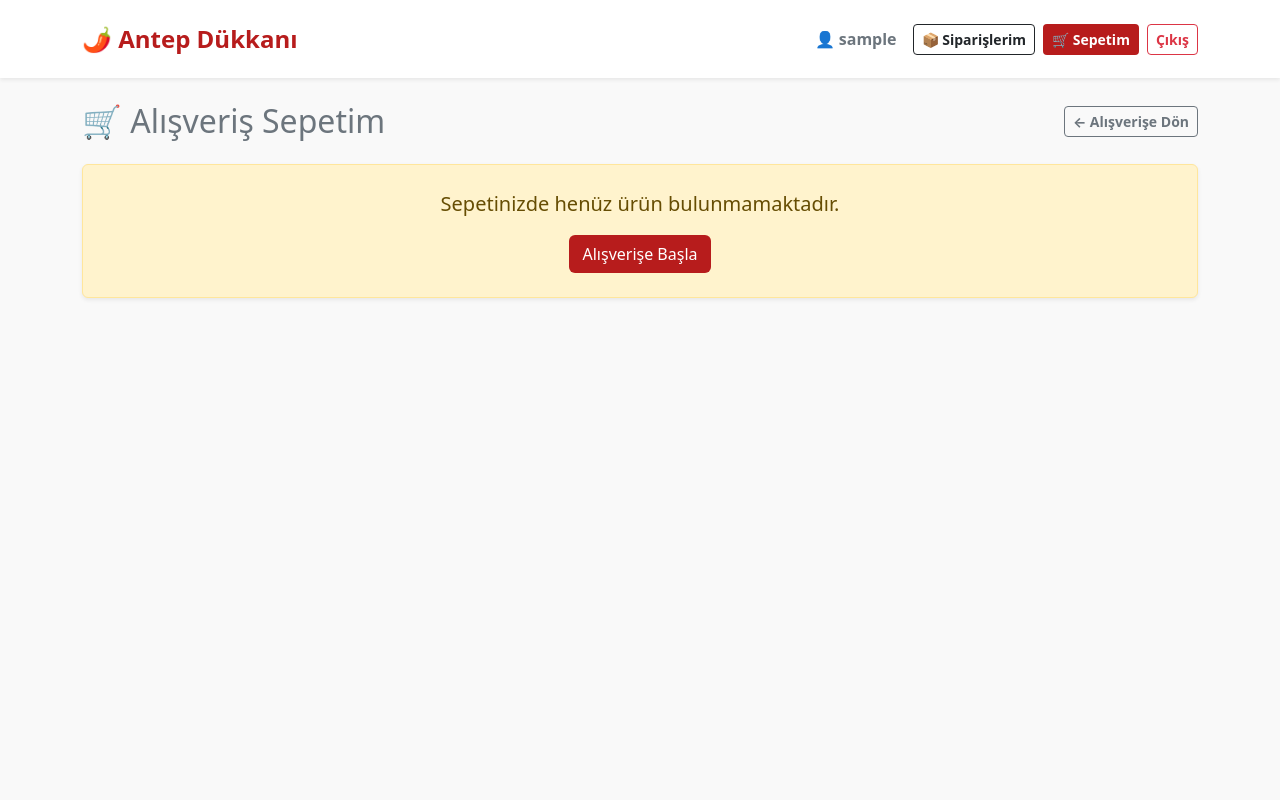
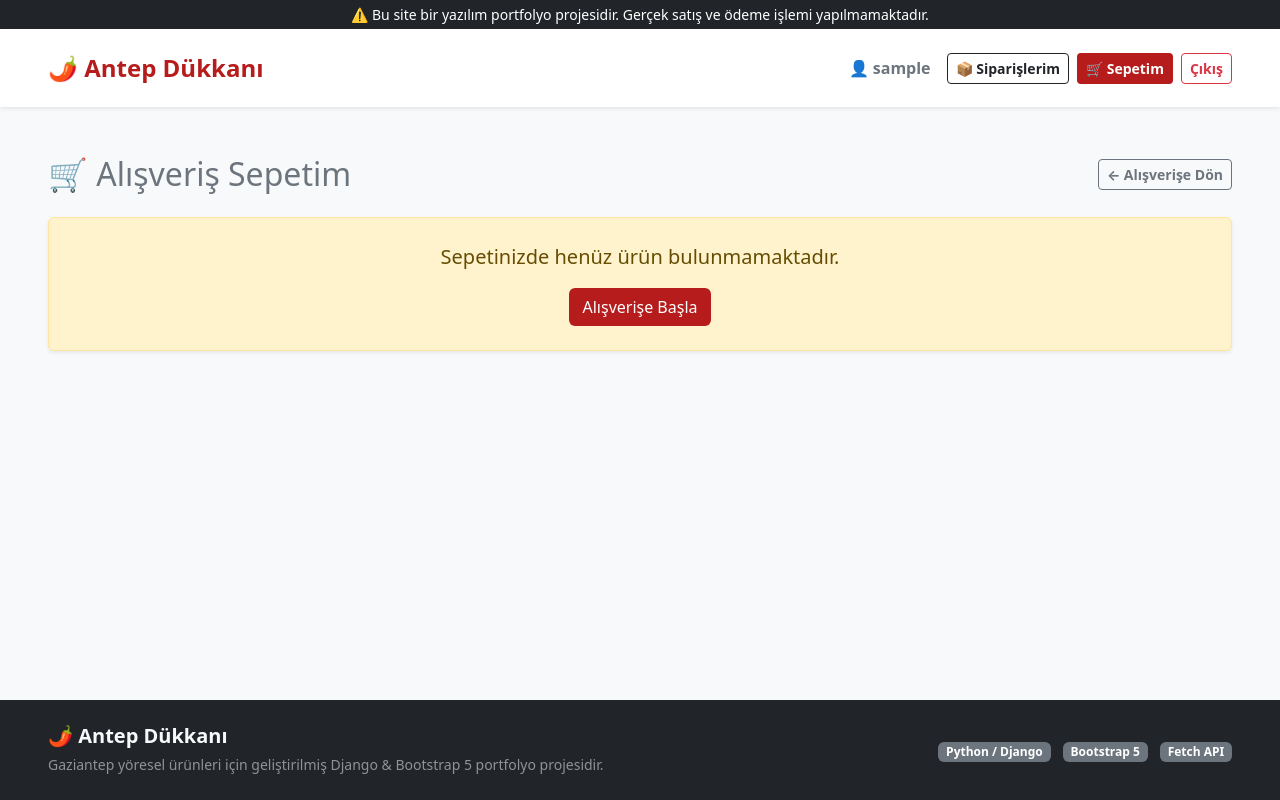
Before and after one commit to Dilara297/antep-vitrin, a Django app: page /sepet/detay/ in a window 1280 px wide. Run offline with Django 5.2, Linux system fonts and the light colour scheme; the visitor is signed in with stand-in values (Sample User, id 1); data that the repository does not hold is empty.

Commit message:
feat: refine UI layout, add cart quantity controls, and add portfolio disclaimers

```diff
--- /dev/null
+++ b/antep_vitrin/requirements.txt
@@ -0,0 +1,5 @@
+asgiref==3.13.0
+Django==6.1.3
+pillow==13.0.0
+sqlparse==0.6.1
+tzdata==2026.6
--- a/antep_vitrin/sepet/views.py
+++ b/antep_vitrin/sepet/views.py
@@ -72,13 +72,16 @@ def sepetten_cikar(request, urun_id):
     if not sepet_urunu:
         return JsonResponse({'hata': 'Bu ürün sepetinizde yok.'}, status=404)
 
-    if sepet_urunu.adet > 1:
+    tumu = request.GET.get('tumu')
+
+    if tumu == '1' or sepet_urunu.adet <= 1:
+        urun_ismi = sepet_urunu.urun.isim
+        sepet_urunu.delete()
+        mesaj = f'{urun_ismi} sepetten tamamen çıkarıldı.'
+    else:
         sepet_urunu.adet -= 1
         sepet_urunu.save()
         mesaj = f'{sepet_urunu.urun.isim} adedi 1 azaltıldı. Kalan adet: {sepet_urunu.adet}'
-    else:
-        sepet_urunu.delete()
-        mesaj = f'{sepet_urunu.urun.isim} sepetten tamamen çıkarıldı.'
 
     return JsonResponse({'mesaj': mesaj})
 
--- a/antep_vitrin/vitrin/templates/base.html
+++ b/antep_vitrin/vitrin/templates/base.html
@@ -13,9 +13,12 @@
         .btn-antep:hover { background-color: #7f0000; color: white; }
     </style>
 </head>
-<body>
+<body class="d-flex flex-column min-vh-100 bg-light">
+    <div class="bg-dark text-white text-center py-1 small">
+        ⚠️ Bu site bir yazılım portfolyo projesidir. Gerçek satış ve ödeme işlemi yapılmamaktadır.
+    </div>
     <nav class="navbar navbar-expand-lg navbar-light bg-white shadow-sm mb-4 py-3">
-        <div class="container">
+        <div class="container-fluid px-4 px-lg-5">
             <a class="navbar-brand" href="/">🌶️ Antep Dükkanı</a>
             <!-- Sepet Butonu Eklendi -->
             <!-- Dinamik Kullanıcı Menüsü ve Sepet -->
@@ -34,11 +37,10 @@
         </div>
     </nav>
 
-    <div class="container">
+    <main class="container-fluid px-4 px-lg-5 flex-grow-1 my-4">
         {% block content %}
-        <!-- Diğer sayfaların içeriği buraya gelecek -->
         {% endblock %}
-    </div>
+    </main>
     <!-- Toast (Bildirim) Konteyneri -->
     <div class="toast-container position-fixed bottom-0 end-0 p-3" style="z-index: 1055;">
         <div id="sistemBildirimi" class="toast align-items-center text-white bg-success border-0" role="alert" aria-live="assertive" aria-atomic="true">
@@ -50,6 +52,22 @@
             </div>
         </div>
     </div>
+
+    <footer class="bg-dark text-light py-4 mt-auto">
+    <div class="container-fluid px-4 px-lg-5">
+        <div class="row align-items-center">
+            <div class="col-md-6 text-center text-md-start mb-2 mb-md-0">
+                <h5 class="fw-bold mb-1">🌶️ Antep Dükkanı</h5>
+                <small class="text-white-50">Gaziantep yöresel ürünleri için geliştirilmiş Django & Bootstrap 5 portfolyo projesidir.</small>
+            </div>
+            <div class="col-md-6 text-center text-md-end">
+                <span class="badge bg-secondary me-2">Python / Django</span>
+                <span class="badge bg-secondary me-2">Bootstrap 5</span>
+                <span class="badge bg-secondary">Fetch API</span>
+            </div>
+        </div>
+    </div>
+</footer>
 
     <!-- Bootstrap JS  -->
     <script src="https://cdn.jsdelivr.net/npm/bootstrap@5.3.0/dist/js/bootstrap.bundle.min.js"></script>
--- a/antep_vitrin/vitrin/templates/sepet/sepet_detay.html
+++ b/antep_vitrin/vitrin/templates/sepet/sepet_detay.html
@@ -31,12 +31,17 @@
                                 {{ urun.urun_ismi }}
                             </td>
                             <td class="text-muted">{{ urun.birim_fiyat }} ₺</td>
-                            <td><span class="badge bg-secondary px-3 py-2 fs-6">{{ urun.adet }}</span></td>
+                            <td>
+                                <div class="d-inline-flex align-items-center gap-2">
+                                    <button class="btn btn-sm btn-outline-secondary fw-bold adet-azalt-btn" data-urun-id="{{ urun.id }}" type="button">−</button>
+                                    <span class="badge bg-secondary px-3 py-2 fs-6">{{ urun.adet }}</span>
+                                    <button class="btn btn-sm btn-outline-secondary fw-bold adet-artir-btn" data-urun-id="{{ urun.id }}" type="button">+</button>
+                                </div>
+                            </td>
                             <td class="text-success fw-bold">{{ urun.kalem_toplam }} ₺</td>
                             <td>
-                                <!-- Sil butonuna ürün ID'sini gömüyoruz -->
                                 <button class="btn btn-sm btn-outline-danger sepetten-cikar-btn" data-urun-id="{{ urun.id }}">
-                                    Sil / Azalt
+                                    Sil
                                 </button>
                             </td>
                         </tr>
@@ -84,7 +89,11 @@
             <h6 class="fw-bold text-secondary mb-3">📍 Teslimat Adresi</h6>
             <div class="mb-4">
                 <textarea class="form-control" id="teslimatAdresi" rows="3" placeholder="Açık adresinizi giriniz..." required>{{ kayitli_adres }}</textarea>
+            </div>
             <h6 class="fw-bold text-secondary mb-3">💳 Kart Bilgileri (Simülasyon)</h6>
+            <div class="alert alert-warning py-2 small mb-3">
+                <strong>Dikkat:</strong> Test amaçlıdır, gerçek kart bilgisi girmeyiniz. (Örn: <code>4543 0000 0000 0000</code> • <code>12/28</code> • <code>123</code>)
+            </div>
             <div class="row g-3">
                 <div class="col-12">
                     <input type="text" id="kartIsim" class="form-control" placeholder="Kart Üzerindeki İsim" pattern="[A-Za-zÇĞİÖŞÜçğıöşü\s]{3,}" title="Sadece harf giriniz (en az 3 karakter)" required>
@@ -109,7 +118,7 @@
   </div>
 </div>
 
-<!-- Silme Onay Modalı (Düzenin dışına, en alta alındı) -->
+<!-- Silme Onay Modalı -->
 <div class="modal fade" id="silOnayModal" tabindex="-1" aria-hidden="true">
   <div class="modal-dialog modal-dialog-centered">
     <div class="modal-content border-0 shadow">
@@ -118,7 +127,7 @@
         <button type="button" class="btn-close btn-close-white" data-bs-dismiss="modal" aria-label="Kapat"></button>
       </div>
       <div class="modal-body fs-5 py-4 text-center text-secondary">
-        Bu ürünü sepetten çıkarmak veya adedini azaltmak istediğinize emin misiniz?
+        Bu ürünü sepetten çıkarmak istediğinize emin misiniz?
       </div>
       <div class="modal-footer border-0 d-flex justify-content-center pb-4">
         <button type="button" class="btn btn-outline-secondary px-4" data-bs-dismiss="modal">İptal</button>
@@ -162,13 +171,33 @@
             e.target.value = e.target.value.replace(/[^A-Za-zÇĞİÖŞÜçğıöşü\s]/g, '');
         });
     }
+
+    // Hızlı Adet Artırma (+)
+    document.querySelectorAll('.adet-artir-btn').forEach(button => {
+        button.addEventListener('click', function() {
+            const urunId = this.getAttribute('data-urun-id');
+            fetch(`/sepet/ekle/${urunId}/`)
+                .then(response => response.json())
+                .then(data => window.location.reload())
+                .catch(error => console.error('Hata:', error));
+        });
+    });
+
+    // Hızlı Adet Azaltma (-)
+    document.querySelectorAll('.adet-azalt-btn').forEach(button => {
+        button.addEventListener('click', function() {
+            const urunId = this.getAttribute('data-urun-id');
+            fetch(`/sepet/cikar/${urunId}/`)
+                .then(response => response.json())
+                .then(data => window.location.reload())
+                .catch(error => console.error('Hata:', error));
+        });
+    });
+
     // 1. Ürün Silme / Azaltma İşlemi (Modal ile)
     let silinecekUrunId = null;
-
-    // Sayfa yüklendiğinde Modal'ı tanımla
     const silOnayModal = new bootstrap.Modal(document.getElementById('silOnayModal'));
 
-    // Sil butonuna basıldığında sadece Modalı aç ve ID'yi hafızaya al
     document.querySelectorAll('.sepetten-cikar-btn').forEach(button => {
         button.addEventListener('click', function() {
             silinecekUrunId = this.getAttribute('data-urun-id');
@@ -176,18 +205,16 @@
         });
     });
 
-    // Modal içindeki Kırmızı "Evet, Çıkar" butonuna basıldığında asıl API isteğini at
     document.getElementById('modalOnayBtn').addEventListener('click', function() {
         if (!silinecekUrunId) return;
+        silOnayModal.hide();
 
-        silOnayModal.hide(); // Modalı kapat
-
-        fetch(`/sepet/cikar/${silinecekUrunId}/`)
+        fetch(`/sepet/cikar/${silinecekUrunId}/?tumu=1`)
             .then(response => response.json())
             .then(data => {
                 if (typeof bildirimGoster === 'function') {
                     bildirimGoster(data.mesaj, 'bg-danger');
-                    setTimeout(() => { window.location.reload(); }, 1500);
+                    setTimeout(() => { window.location.reload(); }, 1000);
                 } else {
                     window.location.reload();
                 }
@@ -245,7 +272,7 @@
                     this.disabled = false;
                     this.innerHTML = 'Ödemeyi Tamamla';
                 });
-            });
+        });
     }
 </script>
 {% endblock %}
```
Also changed, not shown: antep_vitrin/vitrin/templates/vitrin/urun_detay.html (+33 -7 lines).
